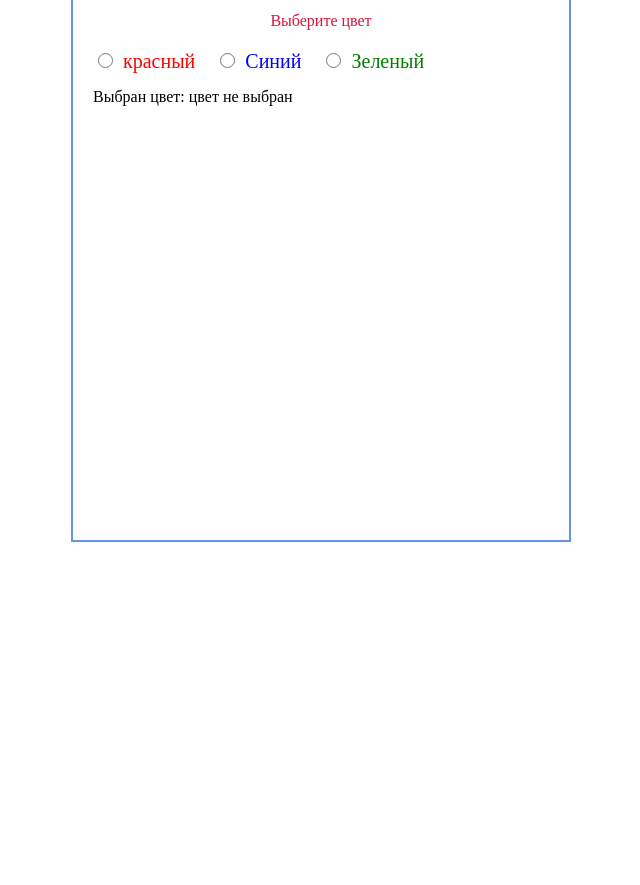
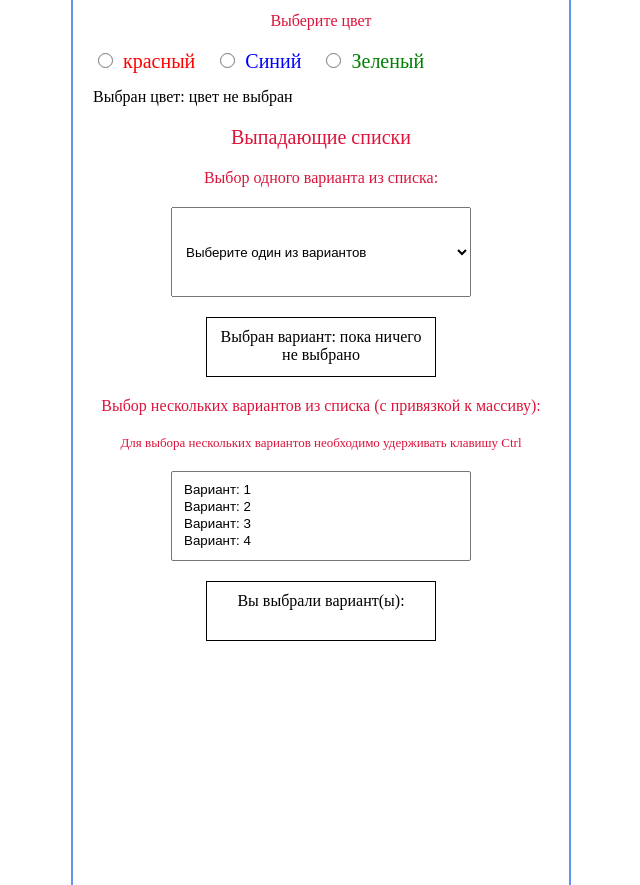
Before and after one commit to innamagkeeva/vue_components, a Vue app: page / in a window 1280 px wide. Shown: the part 4600-5485 px from the top of the page, without its empty margins (319-959 px from the left). Before the commit the page ends 5152 px from the top, so only its background shows below. Built offline with nearby package versions, Linux system fonts and the light colour scheme; the HTML template or start-up script is replaced by a standard one.

Commit message:
Выбор нескольких вариантов

```diff
--- a/src/components/ConditionalRendering.vue
+++ b/src/components/ConditionalRendering.vue
@@ -3,7 +3,7 @@ import { ref } from 'vue'
 
 const workingDay = ref<boolean>(false)
 
-const type = ref('') //Это же не нужно типизировать? потому что мы сами ничего не вводим, а только выбираем из возможных вариантов?
+const selectType = ref('') //Это же не нужно типизировать? потому что мы сами ничего не вводим, а только выбираем из возможных вариантов?
 </script>
 <template>
   <h1 class="title">Условная отрисовка</h1>
@@ -31,7 +31,7 @@ const type = ref('') //Это же не нужно типизировать? п
     </p>
     <div class="selectClass">
       <select
-        v-model="type"
+        v-model="selectType"
         class="selectStyle"
       >
         <option value="">Выберете тип</option>
@@ -43,19 +43,19 @@ const type = ref('') //Это же не нужно типизировать? п
 
     <div
       class="typeValue"
-      v-if="type === 'A'"
+      v-if="selectType === 'A'"
     >
       Вы выбрали тип A
     </div>
     <div
       class="typeValue"
-      v-else-if="type === 'B'"
+      v-else-if="selectType === 'B'"
     >
       Вы выбрали тип B
     </div>
     <div
       class="typeValue"
-      v-else-if="type === 'C'"
+      v-else-if="selectType === 'C'"
     >
       Вы выбрали тип C
     </div>
--- a/src/components/WorkingWithForms.vue
+++ b/src/components/WorkingWithForms.vue
@@ -3,6 +3,7 @@ import { computed, ref } from 'vue'
 type BasChecked = true | false
 type BasCheckedNames = 'Jack' | 'John' | 'Mike'
 type BasSelectedColor = 'Красный' | 'Синий' | 'Зеленый' | 'цвет не выбран'
+// type BasTypeSelect = '1' | '2' | '3' | '4'
 
 const message = ref<string>('')
 const multilineMessage = ref<string>('')
@@ -18,7 +19,11 @@ const checkedNamesText = computed(() => {
 })
 
 const selectedColor = ref<BasSelectedColor>('цвет не выбран')
+
+const selectType = ref('')
+const typeSelect = ref<string[]>([])
 </script>
+
 <template>
   <h1
     class="title"
@@ -153,7 +158,57 @@ const selectedColor = ref<BasSelectedColor>('цвет не выбран')
       style="color: green"
       >Зеленый</label
     >
-    <div>Выбран цвет: {{ selectedColor }}</div>
+    <div style="margin-bottom: 20px">Выбран цвет: {{ selectedColor }}</div>
+    <p class="title">Выпадающие списки</p>
+    <p
+      class="title"
+      style="font-size: 16px"
+    >
+      Выбор одного варианта из списка:
+    </p>
+    <div class="selectPlace">
+      <select
+        class="SelectStyle"
+        v-model="selectType"
+      >
+        <option
+          disabled
+          value=""
+        >
+          Выберите один из вариантов
+        </option>
+        <option value="A">вариант: A</option>
+        <option value="B">вариант: B</option>
+        <option value="C">вариант: C</option>
+        <option value="D">вариант: D</option>
+      </select>
+    </div>
+    <div class="selectedOption">Выбран вариант: {{ selectType || 'пока ничего не выбрано' }}</div>
+    <p
+      class="title"
+      style="font-size: 16px"
+    >
+      Выбор нескольких вариантов из списка (с привязкой к массиву):
+    </p>
+    <p
+      class="title"
+      style="font-size: 13px"
+    >
+      Для выбора нескольких вариантов необходимо удерживать клавишу Ctrl
+    </p>
+    <div class="selectPlace">
+      <select
+        class="SelectStyle"
+        v-model="typeSelect"
+        multiple
+      >
+        <option value="1">Вариант: 1</option>
+        <option value="2">Вариант: 2</option>
+        <option value="3">Вариант: 3</option>
+        <option value="4">Вариант: 4</option>
+      </select>
+    </div>
+    <div class="selectedOption">Вы выбрали вариант(ы): {{ typeSelect.join(', ') }}</div>
   </div>
 </template>
 
@@ -167,7 +222,7 @@ const selectedColor = ref<BasSelectedColor>('цвет не выбран')
 
 .circuit {
   width: 500px;
-  height: 1200px;
+  height: 1600px;
   margin: 0 auto;
   margin-bottom: 10px;
   border: 2px solid cornflowerblue;
@@ -217,4 +272,27 @@ const selectedColor = ref<BasSelectedColor>('цвет не выбран')
   font-size: 20px;
   margin-right: 20px;
 }
+
+.selectPlace {
+  display: flex;
+  justify-content: center;
+  margin-bottom: 20px;
+}
+
+.SelectStyle {
+  width: 300px;
+  height: 90px;
+  padding: 10px;
+}
+
+.selectedOption {
+  width: 230px;
+  height: 60px;
+  border: 1px solid black;
+  margin: 0 auto;
+  text-align: center;
+  font-size: 16px;
+  margin-bottom: 20px;
+  padding: 10px;
+}
 </style>
```
